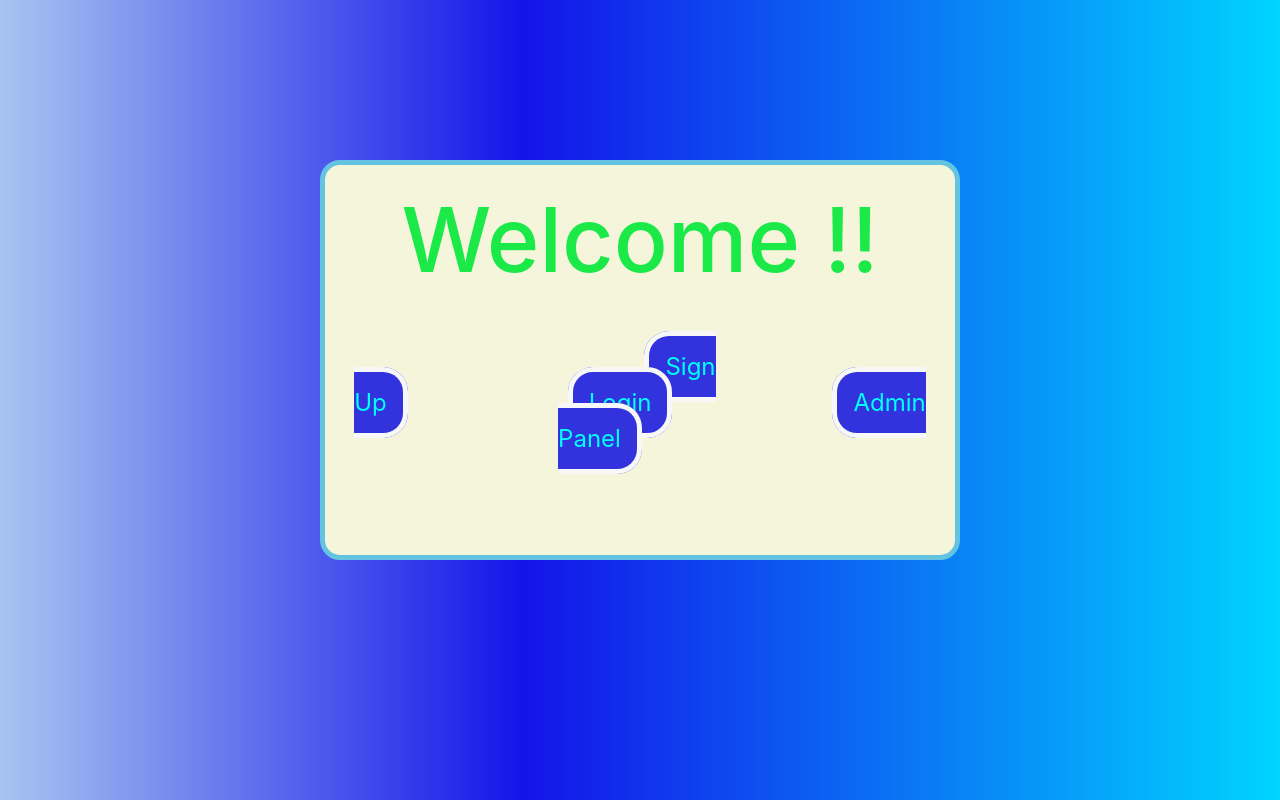
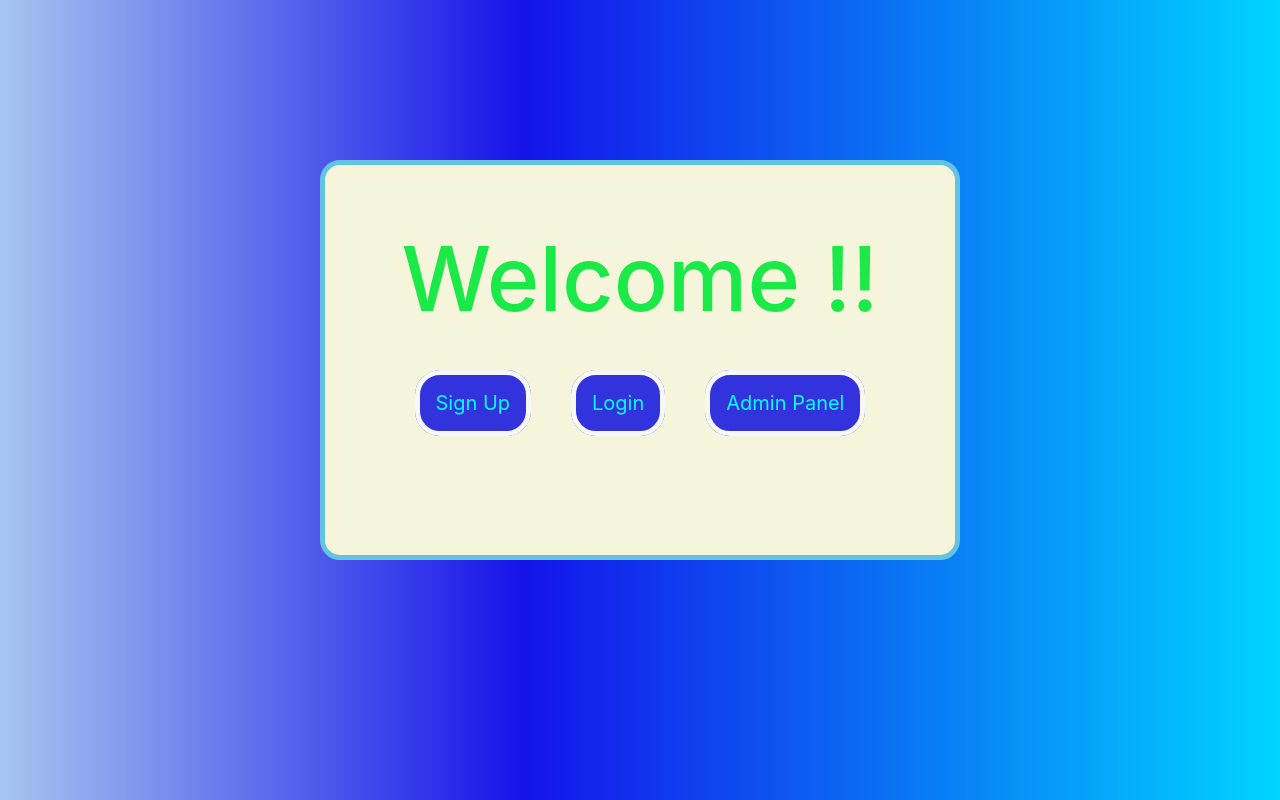
Before and after one commit to ydv-ankit/Authentication, a React (Create React App) app in the folder client/: page / in a window 1280 px wide. Built offline with nearby package versions, Linux system fonts and the light colour scheme.

Commit message:
fix: button style

```diff
--- a/client/src/App.css
+++ b/client/src/App.css
@@ -25,7 +25,7 @@ h1 {
 
 .link{
     text-decoration: none;
-    margin: 80px;
+    margin: 20px;
     margin-bottom: 4rem;
     border: 5px solid rgb(247, 247, 247);
     padding: 1rem;
@@ -34,6 +34,7 @@ h1 {
     background-color: rgb(51, 51, 221);
     cursor: pointer;
     color: aqua;
+    font-size: 20px;
 }
 
 .btn{
```
